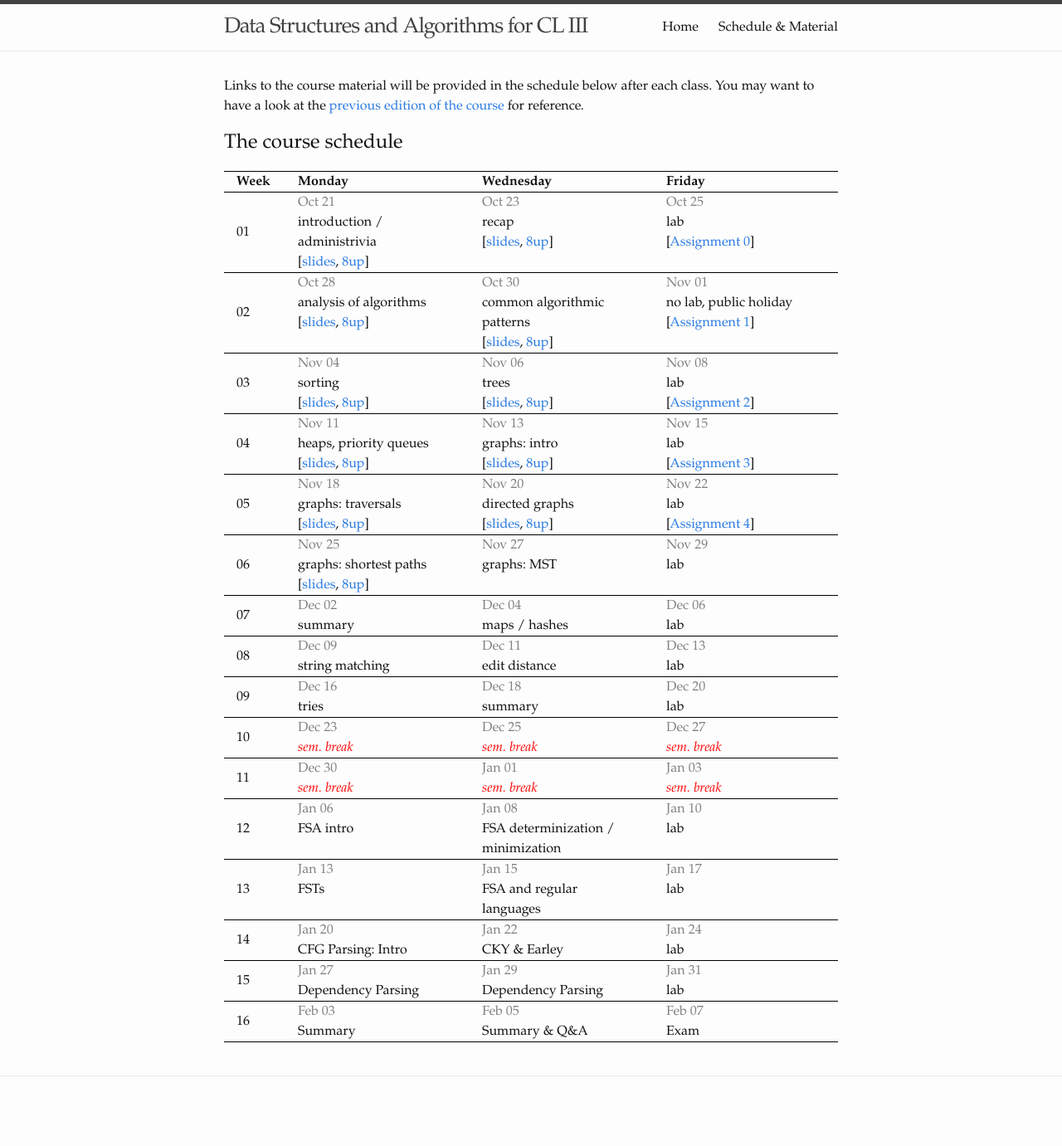
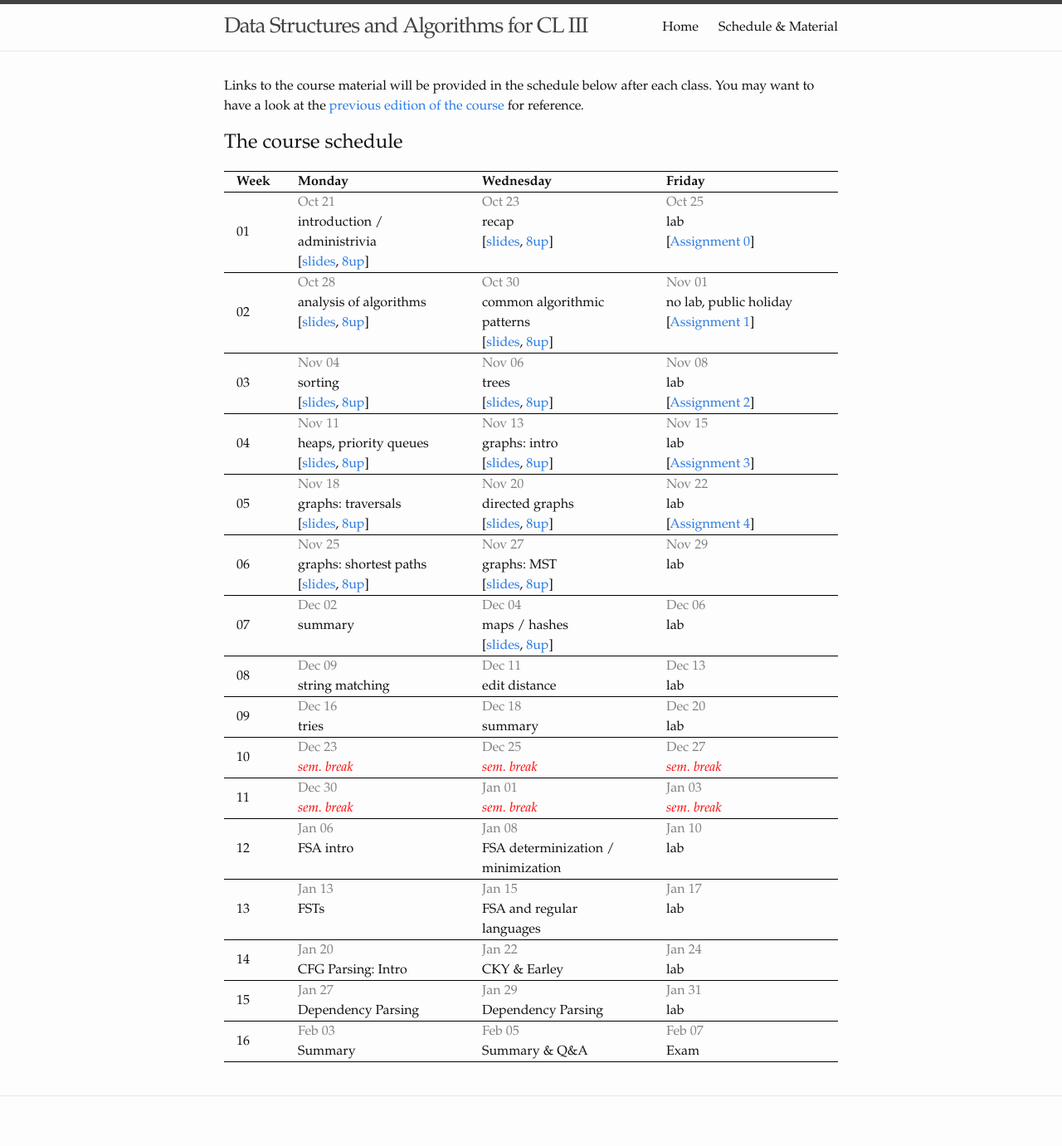
Before and after one commit to dsacl3-2024/dsacl3-2024.github.io, a Jekyll site: the page built from lectures.md, in a window 1280 px wide. Shown: the whole page at 83% size. Built offline with Jekyll 4.4.1, drawn with Linux system fonts in a browser that asks for light colours; before the commit the page ends 1357 px from its top, so only the background shows below that.

Commit message:
Schedule update.

```diff
--- a/_data/schedule.yml
+++ b/_data/schedule.yml
@@ -88,6 +88,9 @@
         8up: slides/shortest-paths-handout.pdf
     Nov 27:
       topic: "graphs: MST"
+      links:
+        slides: slides/mst.pdf
+        8up: slides/mst-handout.pdf
     Nov 29:
       topic: lab
 - week: "07"
@@ -96,6 +99,9 @@
       topic: summary
     Dec 04:
       topic: maps / hashes
+      links:
+        slides: slides/hashing.pdf
+        8up: slides/hashing-handout.pdf
     Dec 06:
       topic: lab
 - week: "08"
```
Also changed, not shown: 4 other files.
